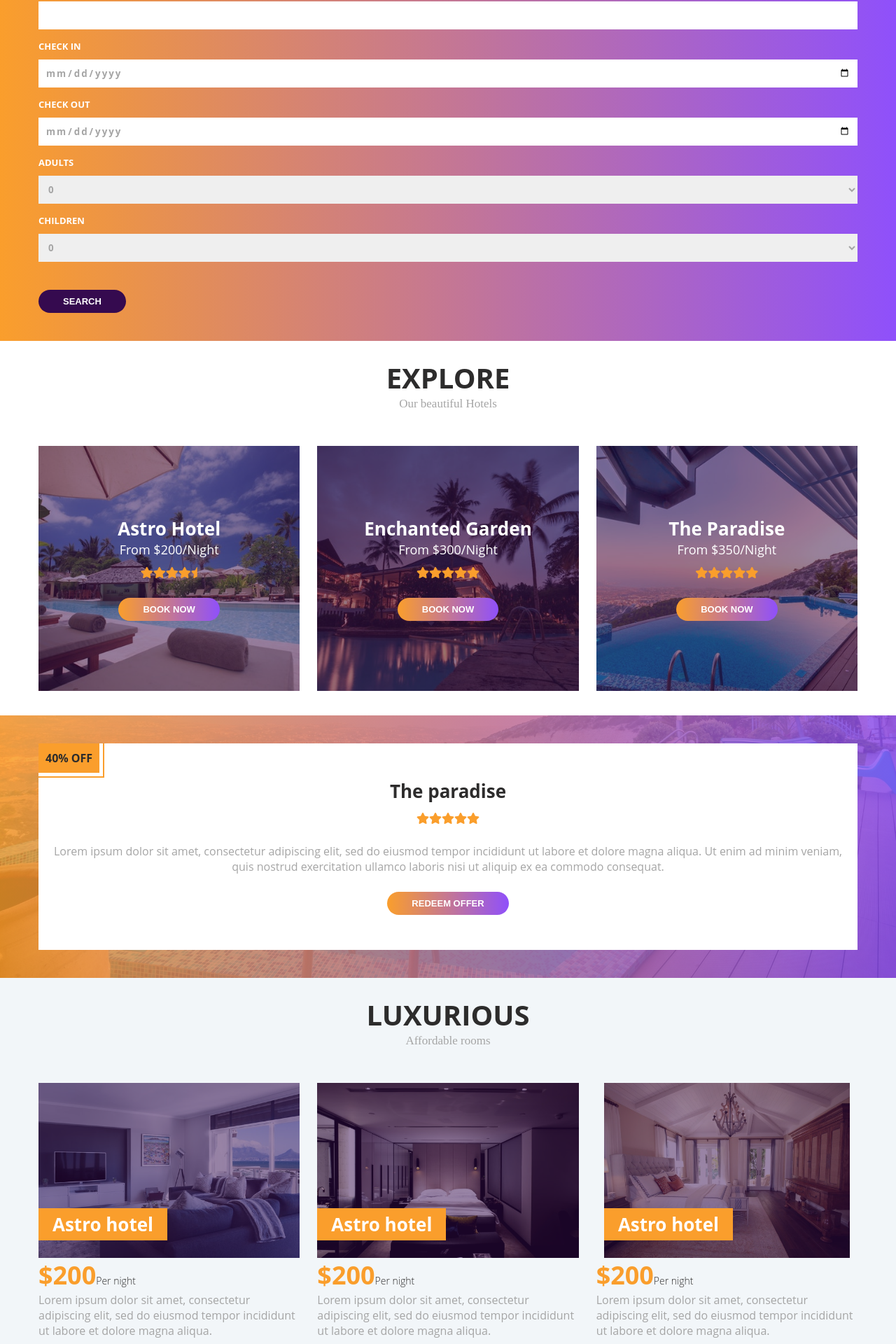
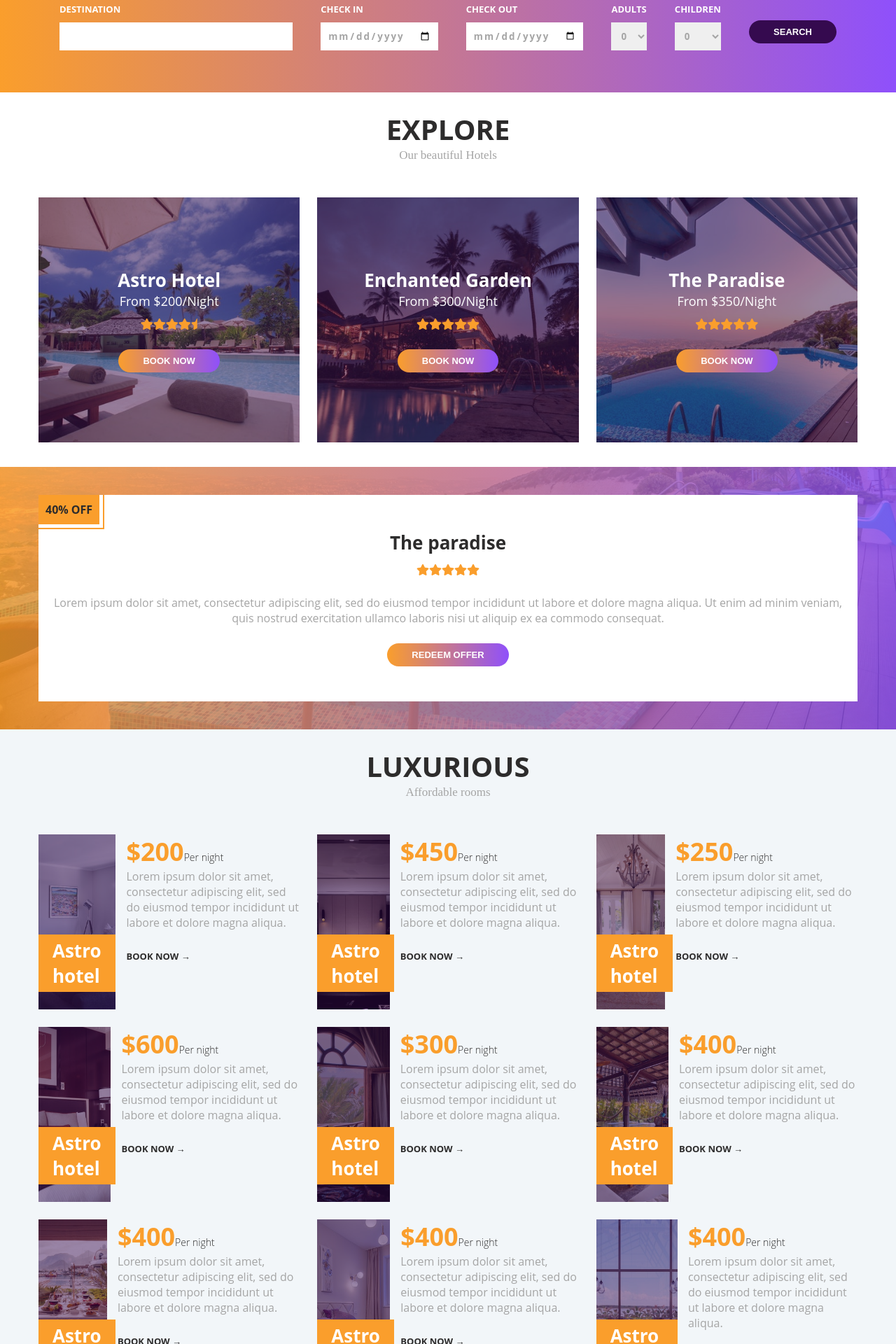
Before and after one commit to nelsonwenner/react-hotel-web, a React (Create React App) app: page / in a window 1280 px wide. Shown: the part 846-2766 px from the top of the page at 70% size. Built offline with nearby package versions, Linux system fonts and the light colour scheme.

Commit message:
refactor: refactored application

```diff
--- a/src/components/Banner/banner.css
+++ b/src/components/Banner/banner.css
@@ -61,3 +61,19 @@
 .btn-gradient:hover {
   background-image: var(--gradient-color-alt);
 }
+
+
+/*Media queries*/
+@media screen and (min-width: 768px) {
+
+  .title {
+    font-size: 8rem;
+  }
+}
+
+@media screen and (min-width: 1000px) {
+
+  .title {
+    font-size: 12rem;
+  }
+}
--- a/src/components/Contact/contact.css
+++ b/src/components/Contact/contact.css
@@ -1,6 +1,6 @@
 .contact {
   background-color: #fff;
-  padding-bottom: 3rem;
+  padding-bottom: 4rem;
 }
 
 .traveler-wrap {
@@ -10,7 +10,9 @@
 .contact-form {
   width: 100%;
   background-image: var(--gradient-color);
-  padding: 2.5rem;
+  padding-right: 2.5rem;
+  padding-left: 2.5rem;
+  padding-top: 2.5rem;
 }
 
 .contact-form .input {
@@ -43,3 +45,26 @@
 .contact-form .input:focus + .bar::after {
   transform: scaleX(1);
 }
+
+/*Media queries*/
+@media screen and (min-width: 768px) {
+
+  .contact-content {
+    display: flex;
+    justify-content: space-between;
+  }
+
+  .traveler-wrap {
+    display: block;
+    flex: 0 0 45%;
+  }
+
+  .traveler-wrap img {
+    width: 100%;
+  }
+
+  .contact-form {
+    flex: 0 0 50%;
+    align-self: flex-start;
+  }
+}
--- a/src/components/Footer/footer.css
+++ b/src/components/Footer/footer.css
@@ -41,3 +41,31 @@
   margin-top: auto;
   margin-bottom: auto;
 }
+
+/*Media queries*/
+@media screen and (min-width: 768px) {
+
+  .footer-content {
+    display: flex;
+    flex-direction: row;
+  }
+
+  .footer-content-brand {
+    margin-bottom: 0;
+    flex: 0 0 60%
+  }
+
+  .footer .paragraph {
+    margin-top: 2.5rem;
+  }
+
+  .footer-heading {
+    margin-bottom: 5rem;
+  }
+
+  .social-media-wrap {
+    flex: 0 0 40%;
+    margin-left: 2.5rem;
+  }
+
+}
--- a/src/components/Header/header.css
+++ b/src/components/Header/header.css
@@ -80,3 +80,51 @@
   padding-left: 1rem;
   padding-right: 1rem;
 }
+
+/*Media queries*/
+@media screen and (min-width: 768px) {
+  .header {
+    height: 10rem;
+  }
+
+  .header.active {
+    height: 6rem;
+  }
+
+  .title {
+    font-size: 8rem;
+  }
+}
+
+@media screen and (min-width: 1000px) {
+
+  .box-menu {
+    display: none;
+  }
+
+  .nav-list {
+    position: initial;
+    width: initial;
+    height: initial;
+    background-color: transparent;
+    flex-direction: row;
+    justify-content: initial;
+    opacity: 1;
+    transform: scale(1);
+  }
+
+  .nav-item:not(:last-child) {
+    margin-right: 3rem;
+    margin-bottom: 0;
+  }
+
+  .nav-link {
+    font-size: 1.3rem;
+    font-weight: normal;
+    transition: color .5s;
+  }
+
+  .nav-link:hover {
+    color: var(--yellow-solid);
+  }
+}
--- a/src/components/Rooms/Rooms.js
+++ b/src/components/Rooms/Rooms.js
@@ -4,6 +4,14 @@ import './rooms.css';
 import Room01 from '../../assets/images/room_1.jpg';
 import Room02 from '../../assets/images/room_2.jpg';
 import Room03 from '../../assets/images/room_3.jpg';
+import Room04 from '../../assets/images/room_4.jpg';
+import Room05 from '../../assets/images/room_5.jpg';
+import Room06 from '../../assets/images/room_6.jpg';
+import Room07 from '../../assets/images/room_7.jpg';
+import Room08 from '../../assets/images/room_8.jpg';
+import Room09 from '../../assets/images/room_9.jpg';
+import Room10 from '../../assets/images/room_10.jpg';
+
 
 const Rooms = () => {
   return (
@@ -36,7 +44,7 @@ const Rooms = () => {
               <h5 className="room-name">Astro hotel</h5>
             </div>
             <div className="room-info-wrap">
-              <span className="room-price">$200
+              <span className="room-price">$450
                 <span className="per-night">Per night</span>
               </span>
               <p className="paragraph">
@@ -52,7 +60,119 @@ const Rooms = () => {
               <h5 className="room-name">Astro hotel</h5>
             </div>
             <div className="room-info-wrap">
-              <span className="room-price">$200
+              <span className="room-price">$250
+                <span className="per-night">Per night</span>
+              </span>
+              <p className="paragraph">
+                Lorem ipsum dolor sit amet, consectetur adipiscing elit, sed do eiusmod tempor
+                incididunt ut labore et dolore magna aliqua.
+              </p>
+              <a className="btn rooms-btn">Book now &rarr;</a>
+            </div>
+          </div>
+          <div className="grid-item featured-rooms">
+            <div className="image-wrap">
+              <img className="room-image" src={ Room04 } />
+              <h5 className="room-name">Astro hotel</h5>
+            </div>
+            <div className="room-info-wrap">
+              <span className="room-price">$600
+                <span className="per-night">Per night</span>
+              </span>
+              <p className="paragraph">
+                Lorem ipsum dolor sit amet, consectetur adipiscing elit, sed do eiusmod tempor
+                incididunt ut labore et dolore magna aliqua.
+              </p>
+              <a className="btn rooms-btn">Book now &rarr;</a>
+            </div>
+          </div>
+          <div className="grid-item featured-rooms">
+            <div className="image-wrap">
+              <img className="room-image" src={ Room05 } />
+              <h5 className="room-name">Astro hotel</h5>
+            </div>
+            <div className="room-info-wrap">
+              <span className="room-price">$300
+                <span className="per-night">Per night</span>
+              </span>
+              <p className="paragraph">
+                Lorem ipsum dolor sit amet, consectetur adipiscing elit, sed do eiusmod tempor
+                incididunt ut labore et dolore magna aliqua.
+              </p>
+              <a className="btn rooms-btn">Book now &rarr;</a>
+            </div>
+          </div>
+          <div className="grid-item featured-rooms">
+            <div className="image-wrap">
+              <img className="room-image" src={ Room06 } />
+              <h5 className="room-name">Astro hotel</h5>
+            </div>
+            <div className="room-info-wrap">
+              <span className="room-price">$400
+                <span className="per-night">Per night</span>
+              </span>
+              <p className="paragraph">
+                Lorem ipsum dolor sit amet, consectetur adipiscing elit, sed do eiusmod tempor
+                incididunt ut labore et dolore magna aliqua.
+              </p>
+              <a className="btn rooms-btn">Book now &rarr;</a>
+            </div>
+          </div>
+          <div className="grid-item featured-rooms">
+            <div className="image-wrap">
+              <img className="room-image" src={ Room07 } />
+              <h5 className="room-name">Astro hotel</h5>
+            </div>
+            <div className="room-info-wrap">
+              <span className="room-price">$400
+                <span className="per-night">Per night</span>
+              </span>
+              <p className="paragraph">
+                Lorem ipsum dolor sit amet, consectetur adipiscing elit, sed do eiusmod tempor
+                incididunt ut labore et dolore magna aliqua.
+              </p>
+              <a className="btn rooms-btn">Book now &rarr;</a>
+            </div>
+          </div>
+          <div className="grid-item featured-rooms">
+            <div className="image-wrap">
+              <img className="room-image" src={ Room08 } />
+              <h5 className="room-name">Astro hotel</h5>
+            </div>
+            <div className="room-info-wrap">
+              <span className="room-price">$400
+                <span className="per-night">Per night</span>
+              </span>
+              <p className="paragraph">
+                Lorem ipsum dolor sit amet, consectetur adipiscing elit, sed do eiusmod tempor
+                incididunt ut labore et dolore magna aliqua.
+              </p>
+              <a className="btn rooms-btn">Book now &rarr;</a>
+            </div>
+          </div>
+          <div className="grid-item featured-rooms">
+            <div className="image-wrap">
+              <img className="room-image" src={ Room09 } />
+              <h5 className="room-name">Astro hotel</h5>
+            </div>
+            <div className="room-info-wrap">
+              <span className="room-price">$400
+                <span className="per-night">Per night</span>
+              </span>
+              <p className="paragraph">
+                Lorem ipsum dolor sit amet, consectetur adipiscing elit, sed do eiusmod tempor
+                incididunt ut labore et dolore magna aliqua.
+              </p>
+              <a className="btn rooms-btn">Book now &rarr;</a>
+            </div>
+          </div>
+          <div className="grid-item featured-rooms">
+            <div className="image-wrap">
+              <img className="room-image" src={ Room10 } />
+              <h5 className="room-name">Astro hotel</h5>
+            </div>
+            <div className="room-info-wrap">
+              <span className="room-price">$400
                 <span className="per-night">Per night</span>
               </span>
               <p className="paragraph">
--- a/src/components/Rooms/rooms.css
+++ b/src/components/Rooms/rooms.css
@@ -57,3 +57,22 @@
 .rooms-btn:hover {
   color: var(--yellow-solid);
 }
+
+
+/*Media queries*/
+@media screen and (min-width: 1000px) {
+
+  .rooms-grid {
+    grid-row: repeat(auto-fit, minmax(40rem, 1fr));
+  }
+
+  .featured-rooms {
+    flex-direction: row;
+    align-items: flex-start;
+  }
+
+  .room-info-wrap {
+    margin-left: 1.5rem;
+  }
+
+}
--- a/src/components/common/InputGroup/InputGroup.js
+++ b/src/components/common/InputGroup/InputGroup.js
@@ -5,8 +5,8 @@ const InputGroup = () => {
   return (
     <section className="booking">
       <div className="container">
-        <form action="" className="form">
-          <div className="input-group pt-15">
+        <form action="" className="form book-form">
+          <div className="input-group">
             <label className="input-label">Destination</label>
             <input type="text" className="input" id="destination"></input>
           </div>
--- a/src/components/common/InputGroup/input-group.css
+++ b/src/components/common/InputGroup/input-group.css
@@ -1,13 +1,5 @@
 .booking {
   background-image: var(--gradient-color);
-}
-
-.pt-15 {
-  padding-top: 2rem;
-}
-
-.input-group {
-  padding-bottom: 1.5rem;
 }
 
 .input-label {
@@ -47,3 +39,29 @@
 .btn-purple:hover {
   background-color: #56247f;
 }
+
+@media screen and (min-width: 1000px) {
+
+  .book-form {
+    display: flex;
+    flex-direction: row;
+    justify-content: space-between;
+    padding-top: 5rem;
+    padding-right: 3rem;
+    padding-left: 3rem;
+    padding-bottom: 3rem;
+  }
+
+  .input
+  .options {
+    min-width: 10rem;
+  }
+}
+
+
+@media screen and (min-width: 1200px) {
+
+  .book-form .input-group:first-child {
+    flex: 0 0 30%;
+  }
+}
```
Also changed, not shown: src/style.css (line endings or trailing spaces).
